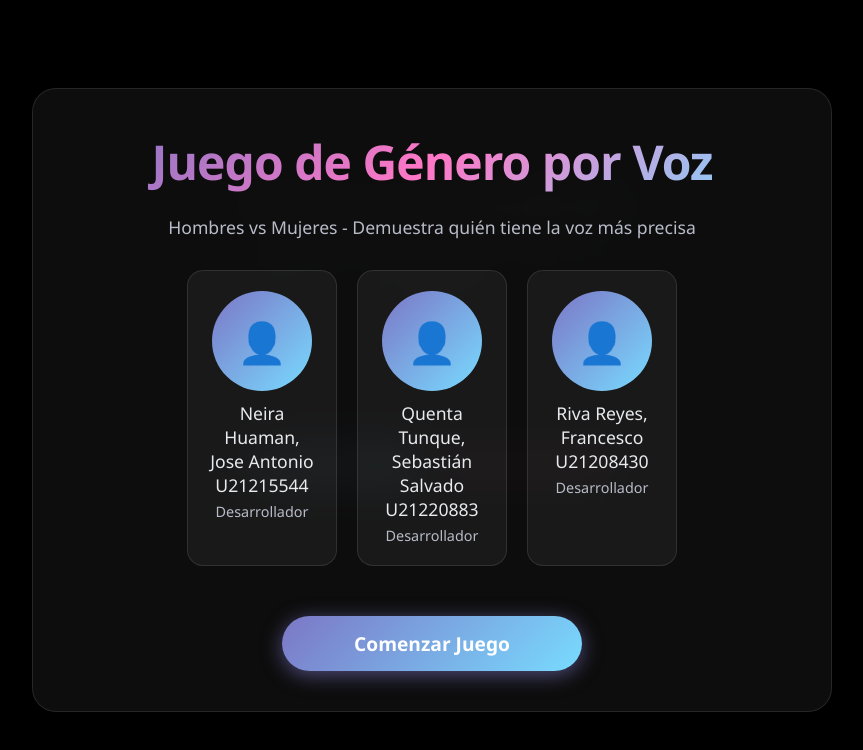
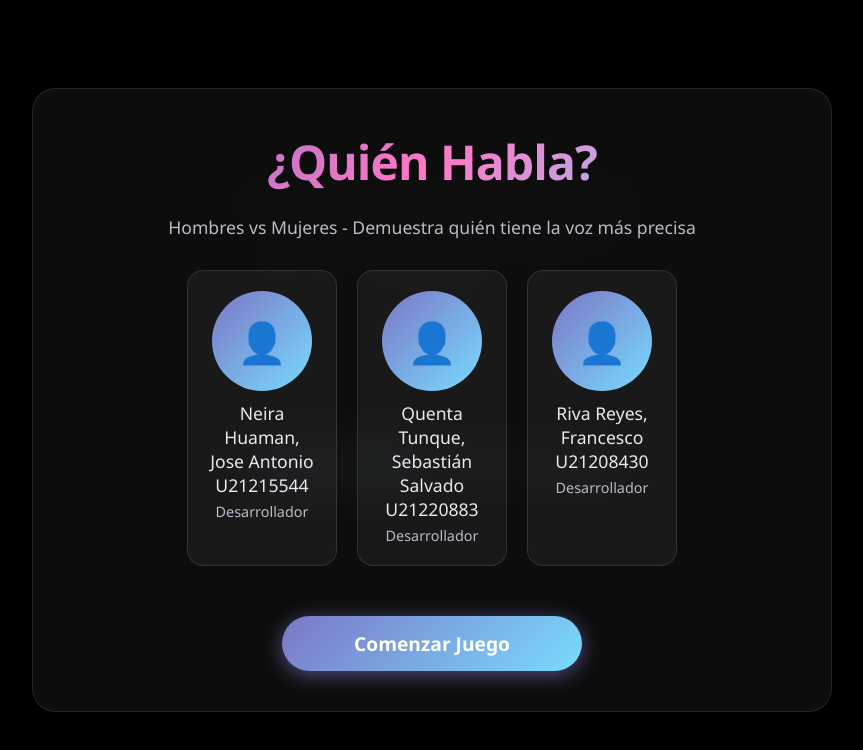
Before and after one commit to Jash123-abc/-Qui-n-Habla-, a plain HTML site: page index.html in a window 1280 px wide. Shown: the whole page, without its empty margins (208-1071 px from the left). Drawn offline with Linux system fonts and the light colour scheme.

Commit message:
Update index.html

```diff
--- a/index.html
+++ b/index.html
@@ -3,7 +3,7 @@
 <head>
     <meta charset="UTF-8" />
     <meta name="viewport" content="width=device-width, initial-scale=1.0" />
-    <title>Juego de Género por Voz - Ganador por Puntos</title>
+    <title>¿Quién habla?</title>
     <style>
         /* Estilos base */
         * {
@@ -917,7 +917,7 @@
      <!-- Pantalla de inicio con integrantes -->
     <div class="start-screen" id="startScreen">
         <div class="start-content">
-            <h1 class="start-title">Juego de Género por Voz</h1>
+            <h1 class="start-title">¿Quién Habla?</h1>
             <p class="subtitle">Hombres vs Mujeres - Demuestra quién tiene la voz más precisa</p>
 
             <div class="team-members">
```
